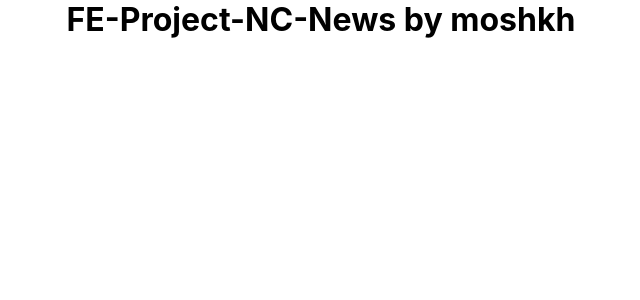
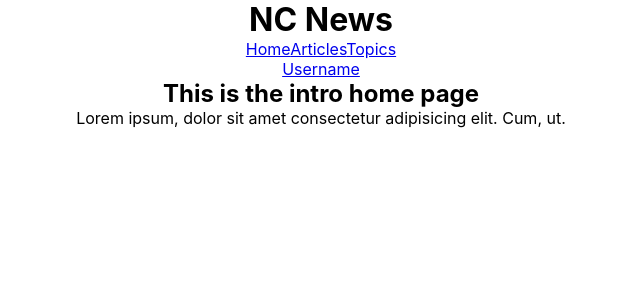
Before and after one commit to moshkh/FE-Project-NC-News, a React (Create React App) app: page / in a window 1280 px wide. Shown: the top 300 px of the page, without its empty margins (319-959 px from the left). Built offline with nearby package versions, Linux system fonts and the light colour scheme.

Commit message:
saving progress

```diff
--- a/package.json
+++ b/package.json
@@ -8,6 +8,7 @@
     "@testing-library/user-event": "^13.5.0",
     "react": "^18.2.0",
     "react-dom": "^18.2.0",
+    "react-router-dom": "^6.4.4",
     "react-scripts": "5.0.1",
     "web-vitals": "^2.1.4"
   },
--- a/src/App.js
+++ b/src/App.js
@@ -1,10 +1,33 @@
-import './CSS/App.css';
+import "./CSS/App.css";
+import Header from "./Components/Header";
+import Intro from "./Components/Intro";
+import Nav from "./Components/Nav";
+import { Routes, Route } from "react-router-dom";
+import { User } from "./context/user";
+import { useState } from "react";
+import Articles from "./Components/Articles";
+import CurrentUser from "./Components/CurrentUser";
+import Topics from "./Components/Topics";
+import UserBar from "./Components/UserBar";
 
 function App() {
+  const [user, setUser] = useState("");
+  const [topic, setTopic] = useState("");
+
   return (
-    <div>
-      <h1>FE-Project-NC-News by moshkh</h1>
-    </div>
+    <User.Provider value={{ user, setUser }}>
+      <div>
+        <Header />
+        <Nav />
+        <UserBar />
+        <Routes>
+          <Route path="/" element={<Intro />} />
+          <Route path="/user" element={<CurrentUser />} />
+          <Route path="/articles" element={<Articles />} />
+          <Route path="/topics" element={<Topics />} />
+        </Routes>
+      </div>
+    </User.Provider>
   );
 }
 
--- /dev/null
+++ b/src/context/user.js
@@ -0,0 +1,3 @@
+import { createContext } from "react";
+
+export const User = createContext();
--- a/src/index.js
+++ b/src/index.js
@@ -2,6 +2,11 @@ import React from "react";
 import ReactDOM from "react-dom/client";
 import "./CSS/index.css";
 import App from "./App";
+import { BrowserRouter } from "react-router-dom";
 
 const root = ReactDOM.createRoot(document.getElementById("root"));
-root.render(<App />);
+root.render(
+  <BrowserRouter>
+    <App />
+  </BrowserRouter>
+);
```
Also changed, not shown: src/api.js (added), 1 other file (tests, documents, lock files or other folders).
